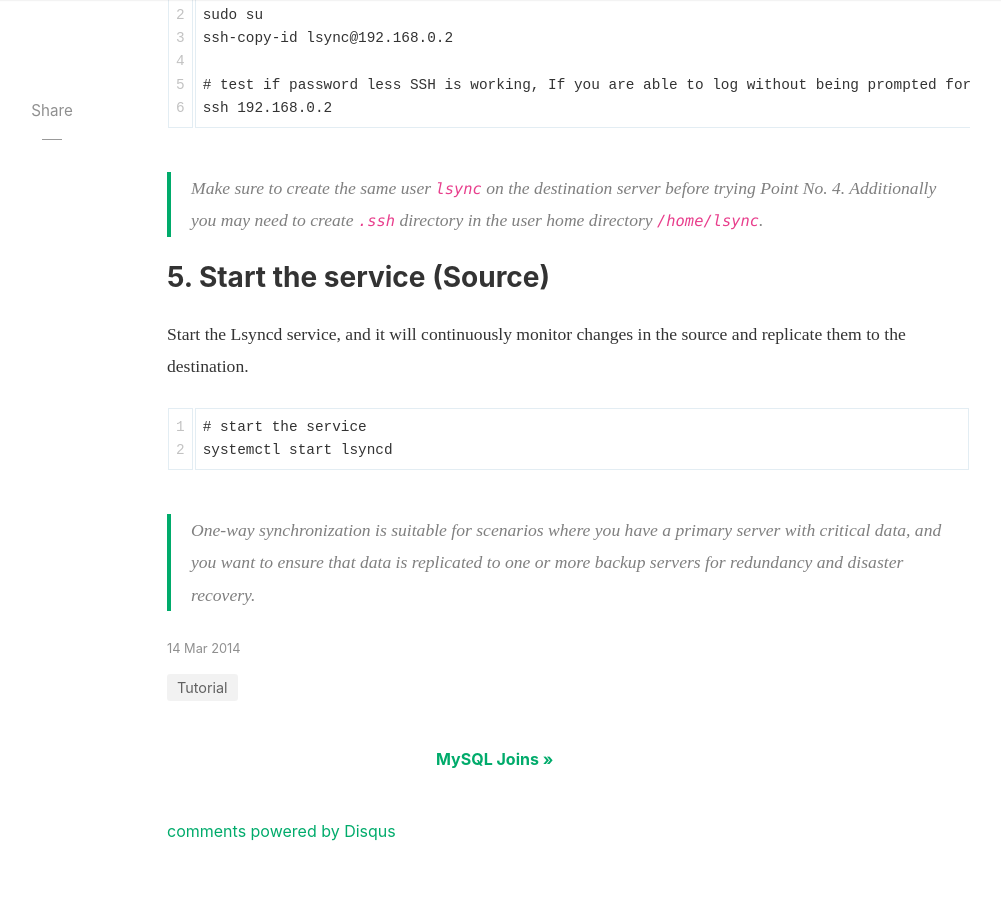
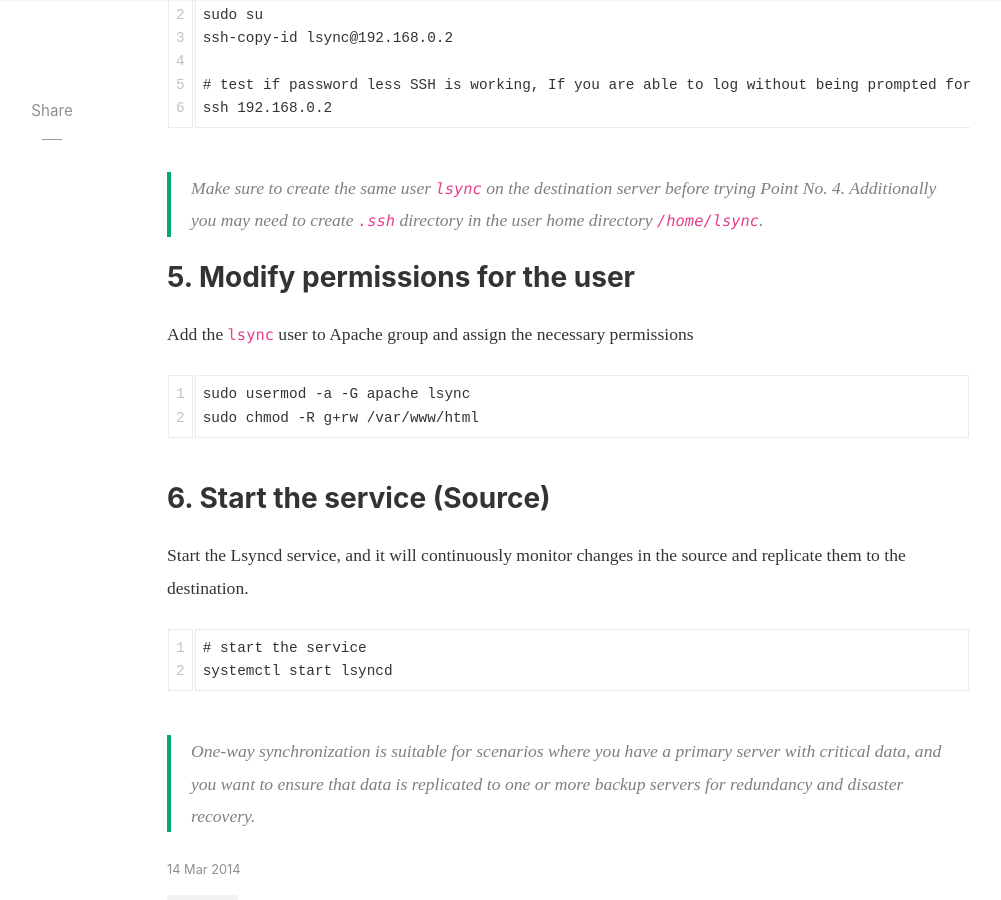
Before and after one commit to pratyush1806/pratyush1806.github.io, a Jekyll site: the page built from _posts/2014-03-14-lsyncd.md, in a window 1280 px wide and 900 px high, scrolled down 3069 px. Shown: the whole window, without its empty margins (118-1119 px from the left). Built offline with Jekyll 4.4.1, drawn with Linux system fonts in a browser that asks for light colours; nearby versions of some CDN libraries; comment, search, counter and statistics services are not loaded.

Commit message:
Edited Lsyncd post

````diff
--- a/_posts/2014-03-14-lsyncd.md
+++ b/_posts/2014-03-14-lsyncd.md
@@ -79,7 +79,15 @@ ssh 192.168.0.2
 ```
 > Make sure to create the same user `lsync` on the destination server before trying Point No. 4. Additionally you may need to create `.ssh` directory in the user home directory `/home/lsync`.
 
-### 5. Start the service (Source)
+### 5. Modify permissions for the user
+Add the `lsync` user to Apache group and assign the necessary permissions
+
+```
+sudo usermod -a -G apache lsync
+sudo chmod -R g+rw /var/www/html
+```
+
+### 6. Start the service (Source)
 Start the Lsyncd service, and it will continuously monitor changes in the source  and replicate them to the destination.
 
 ```
````
